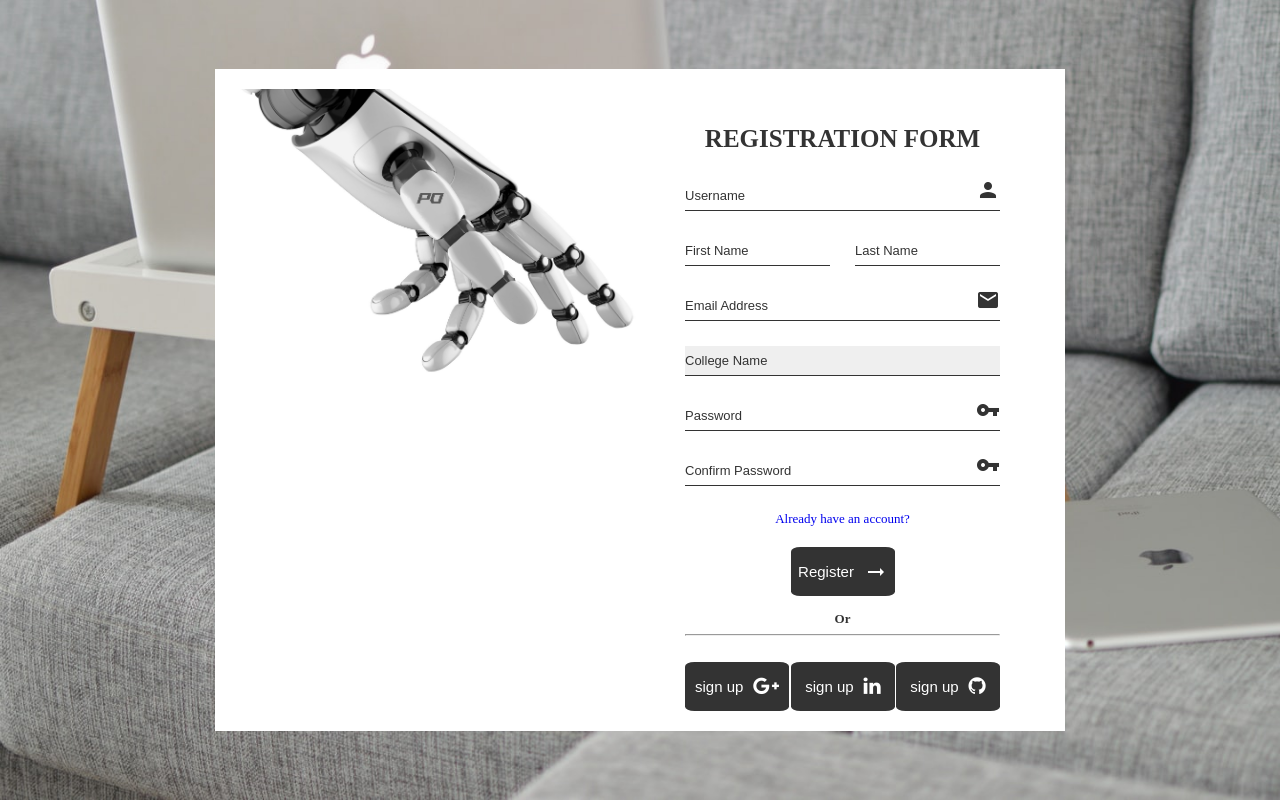
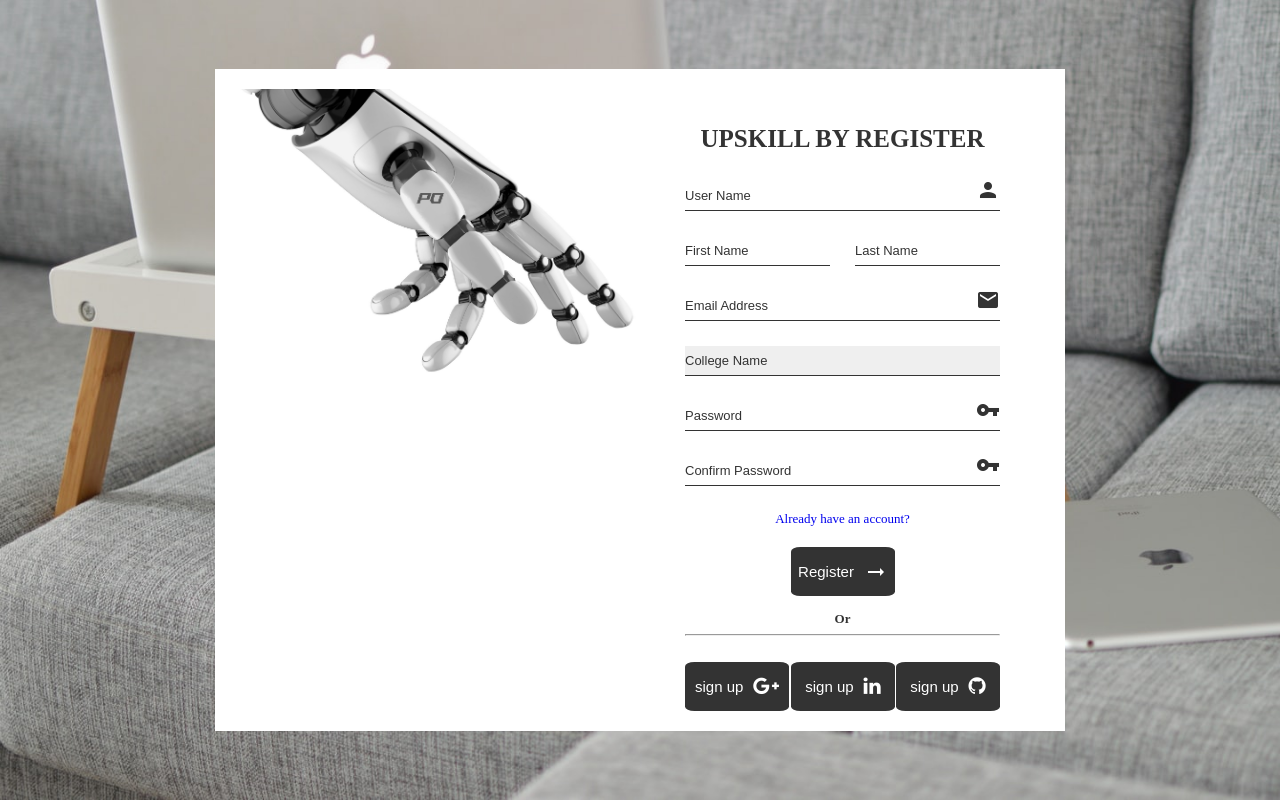
Before and after one commit to ironsubhajit/ProjectO, a Django app: page /accounts/signup/ in a window 1280 px wide. Run offline with Django 3.2, Linux system fonts and the light colour scheme.

Commit message:
Update Signup page template

```diff
--- a/ProjectO/accounts/templates/accounts/signup.html
+++ b/ProjectO/accounts/templates/accounts/signup.html
@@ -30,27 +30,37 @@
 
 <body>
 
-	<div class="wrapper" style="background-image: url('{% static 'accounts/images/background.jpg' %}');">
+	<div class="wrapper">
 		<div class="inner">
 			<div class="image-holder">
 				<img src="{% static 'accounts/images/robot-hand.jpg' %}" alt="Connect Icon">
 			</div>
 			<form action="" method="POST">
 				{% csrf_token %}
-				<h3>Registration Form</h3>
+				<h3>Upskill by Register</h3>
+
+				{% if form.errors %}
+					<div class="form-wrapper">
+						{% for error in form.errors %}
+							<span class="form-not-valid ml-2">
+								<small style="color: red;">{{ error }}</small>
+							</span>
+						{% endfor %}
+					</div>
+            	{% endif %}
 
 				<div class="form-wrapper">
-					<input type="text" placeholder="Username" class="form-control">
+					{{ form.username }}
 					<i class="material-icons md-18">person</i>
 				</div>
 
 				<div class="form-group">
-					<input type="text" placeholder="First Name" class="form-control ">
-					<input type="text" placeholder="Last Name" class="form-control">
+					{{ form.first_name }}
+					{{ form.last_name }}
 				</div>
 
 				<div class="form-wrapper">
-					<input type="text" placeholder="Email Address" class="form-control">
+					{{ form.email }}
 					<i class="material-icons md-18">mail</i>
 				</div>
 
@@ -65,12 +75,12 @@
 				</div>
 
 				<div class="form-wrapper">
-					<input type="password" placeholder="Password" class="form-control">
+					{{ form.password1 }}
 					<i class="material-icons md-18">vpn_key</i>
 				</div>
 
 				<div class="form-wrapper">
-					<input type="password" placeholder="Confirm Password" class="form-control">
+					{{ form.password2 }}
 					<i class="material-icons md-18">vpn_key</i>
 				</div>
 
--- a/ProjectO/static/accounts/css/signup.css
+++ b/ProjectO/static/accounts/css/signup.css
@@ -32,6 +32,7 @@ a:hover {
 
 .wrapper {
   min-height: 100vh;
+  background-image: url('../images/background.jpg');
   background-size: cover;
   background-repeat: no-repeat;
   display: flex;
```
